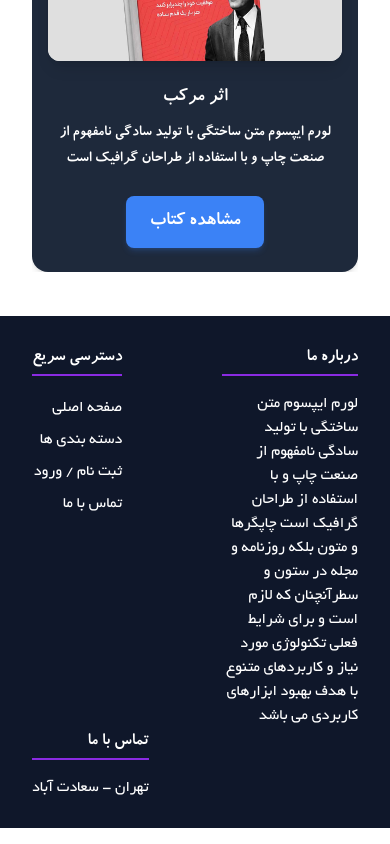
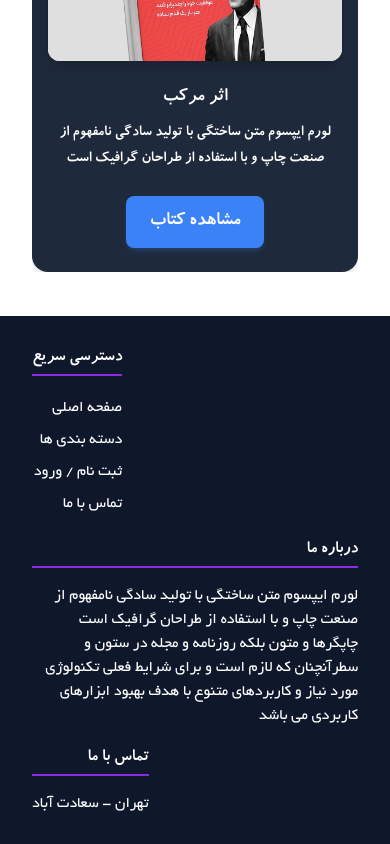
Before and after one commit to amirgh82/Book-Store, a React app: page / in a window 390 px wide. Shown: the part 3910-4754 px from the top of the page. Built offline with nearby package versions, Linux system fonts and the light colour scheme; the HTML template or start-up script is replaced by a standard one.

Commit message:
Responsive footer

```diff
--- a/src/components/Footer/Footer.jsx
+++ b/src/components/Footer/Footer.jsx
@@ -9,29 +9,41 @@ export default function Footer () {
           <h6 className='footer-title text-lg mb-5'>دسترسی سریع</h6>
           <ul className='footer-access-lists'>
             <li className='footer-access-list py-1'>
-              <Link to='/' className='footer-access-link hover:text-cyan-500 transition-colors delay-100'>
+              <Link
+                to='/'
+                className='footer-access-link hover:text-cyan-500 transition-colors delay-100'
+              >
                 صفحه اصلی
               </Link>
             </li>
             <li className='footer-access-list py-1'>
-              <Link to='/' className='footer-access-link hover:text-cyan-500 transition-colors delay-100'>
+              <Link
+                to='/'
+                className='footer-access-link hover:text-cyan-500 transition-colors delay-100'
+              >
                 دسته بندی ها
               </Link>
             </li>
             <li className='footer-access-list py-1'>
-              <Link to='/' className='footer-access-link hover:text-cyan-500 transition-colors delay-100'>
+              <Link
+                to='/'
+                className='footer-access-link hover:text-cyan-500 transition-colors delay-100'
+              >
                 ثبت نام / ورود
               </Link>
             </li>
             <li className='footer-access-list py-1'>
-              <Link to='/' className='footer-access-link hover:text-cyan-500 transition-colors delay-100'>
+              <Link
+                to='/'
+                className='footer-access-link hover:text-cyan-500 transition-colors delay-100'
+              >
                 تماس با ما
               </Link>
             </li>
           </ul>
         </div>
 
-        <div className='footer-about w-5/12'>
+        <div className='footer-about w-5/12 max-[768px]:w-full max-[768px]:py-4'>
           <h6 className='footer-title text-lg mb-5'>درباره ما</h6>
           <p>
             لورم ایپسوم متن ساختگی با تولید سادگی نامفهوم از صنعت چاپ و با
```
